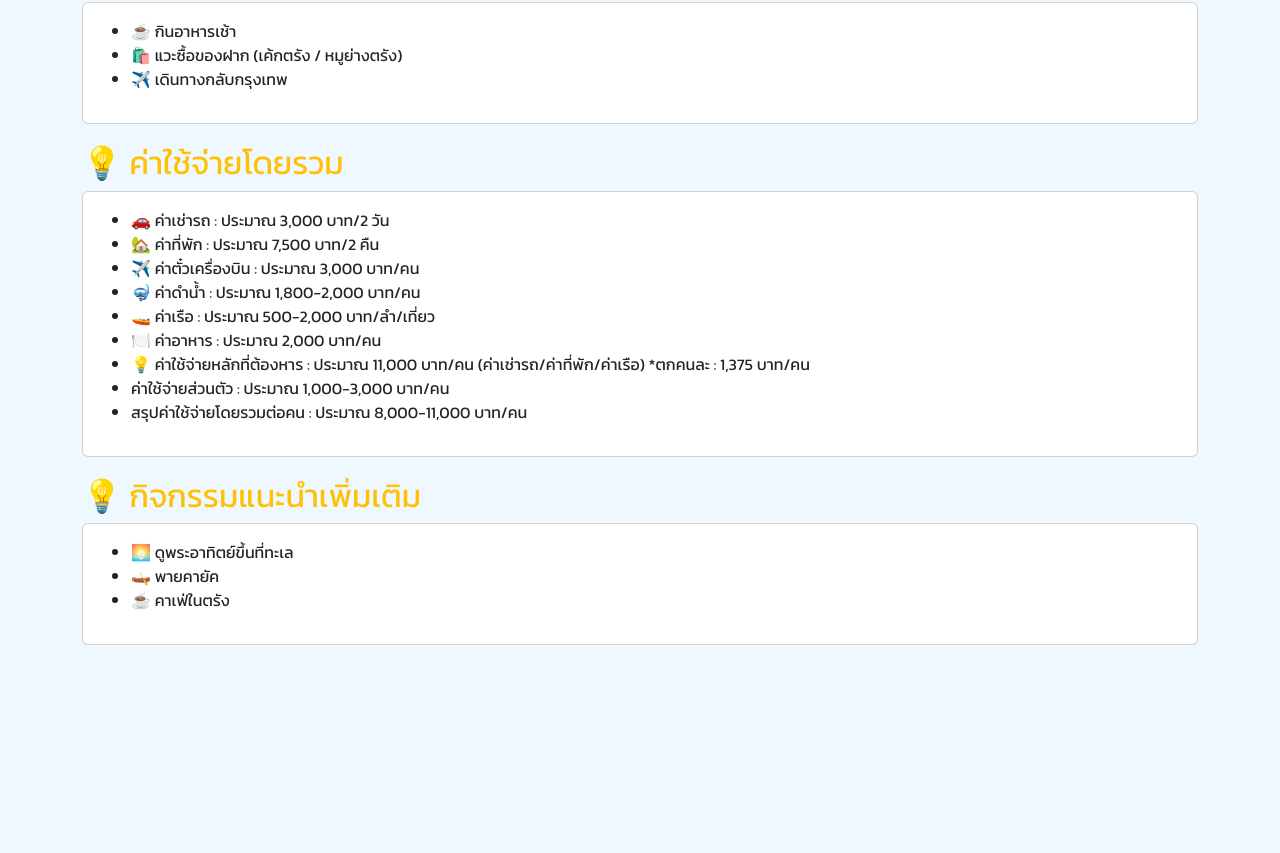
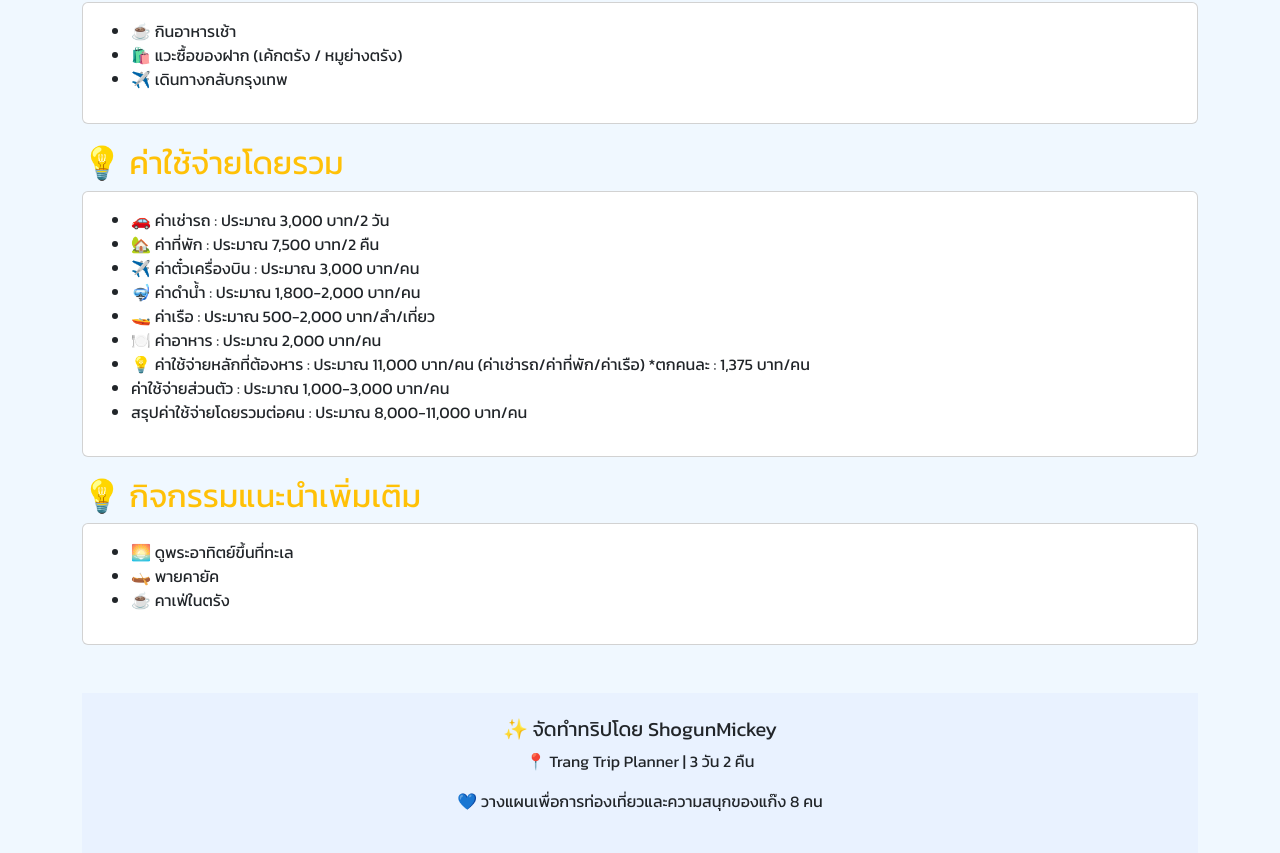
Before and after one commit to 67280002-bit/wedevit, a plain HTML site: page Travel_to_Thailand/Trip_to_Trang.html in a window 1280 px wide. Shown: the part 885-1738 px from the top of the page. Before the commit the page ends 1550 px from the top, so only its background shows below. Drawn offline with nearby package versions, Linux system fonts and the light colour scheme.

Commit message:
เที่ยวตรัง

```diff
--- a/Travel_to_Thailand/Trip_to_Trang.html
+++ b/Travel_to_Thailand/Trip_to_Trang.html
@@ -113,6 +113,13 @@
             </ul>
         </div>
 
+        <!-- Footer -->
+        <footer class="text-center mt-5 p-4" style="background-color:#e9f2ff;">
+            <h5>✨ จัดทำทริปโดย ShogunMickey</h5>
+            <p>📍 Trang Trip Planner | 3 วัน 2 คืน</p>
+            <p>💙 วางแผนเพื่อการท่องเที่ยวและความสนุกของแก๊ง 8 คน</p>
+        </footer>
+
     </div>
 
 </body>
```
